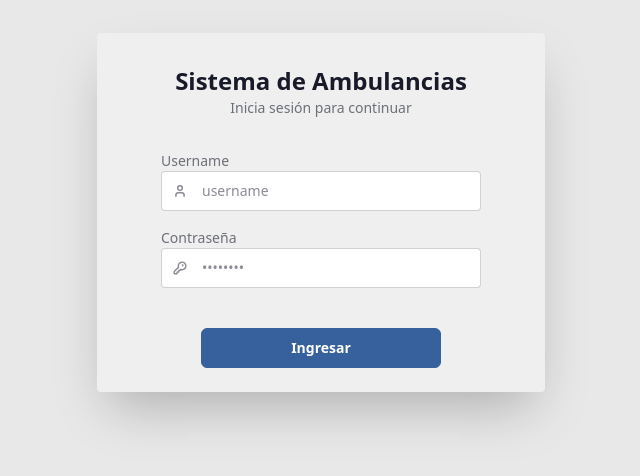
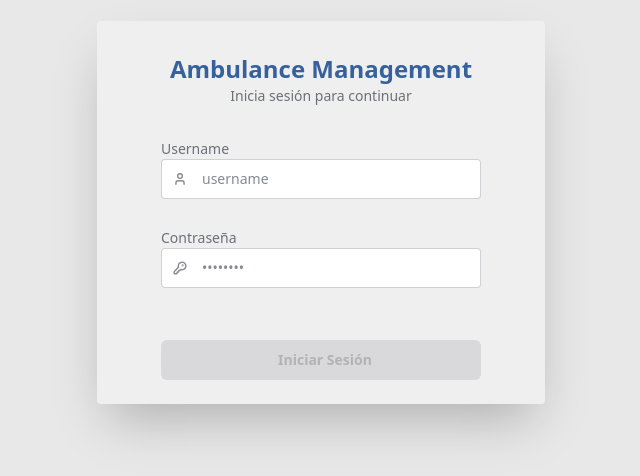
Before and after one commit to Calohu21/ambulance-management-front, an Angular app: page / in a window 1280 px wide. Shown: the part 188-664 px from the top of the page, without its empty margins (319-959 px from the left). Built offline with nearby package versions, Linux system fonts and the light colour scheme.

Commit message:
feat(styles): add styles and tooltip error to login form

```diff
--- a/src/app/features/auth/pages/login-page/login-page.html
+++ b/src/app/features/auth/pages/login-page/login-page.html
@@ -6,13 +6,13 @@
         <div class="text-4xl mb-2">
           <i class="fas fa-ambulance text-primary"></i>
         </div>
-        <h1 class="text-2xl font-bold">Sistema de Ambulancias</h1>
+        <h1 class="text-2xl font-bold text-primary">Ambulance Management</h1>
         <p class="text-base-content/60">Inicia sesión para continuar</p>
       </div>
 
       <!-- Formulario -->
       <form [formGroup]="loginForm" (ngSubmit)="onSubmit()" class="flex flex-col items-center">
-        <!-- Email -->
+        <!-- Username -->
         <app-form-field label="Username" [required]="true" [error]="getFieldError('username')">
           <div class="relative w-80">
             <div class="absolute left-3 top-0 h-full flex items-center pointer-events-none z-10">
@@ -85,21 +85,34 @@
           </div>
         </app-form-field>
 
-        <!-- Botón submit -->
-        <div class="mt-6">
+        <!-- Contenedor del botón con altura fija -->
+        <div class="mt-6 relative w-80">
+          <!-- Mensaje de error con posición absoluta -->
           @if (isError()) {
             <div
               class="tooltip tooltip-open tooltip-error flex items-center"
-              data-tip="Usuario o contraseña no encontrado"
+              data-tip="Usuario o contraseña incorrectos"
             ></div>
           }
-          <button type="submit" class="btn btn-primary w-60">
-            Ingresar
-            <!--            [disabled]="loginForm.invalid || isLoading()"-->
 
+          <!-- Botón con loading overlay -->
+          <button
+            type="submit"
+            class="btn btn-primary w-full relative"
+            [disabled]="loginForm.invalid || isLoading()"
+          >
+            <!-- Contenido normal del botón -->
+            <span [class.opacity-0]="isLoading()">
+              <i class="fas fa-sign-in-alt mr-2"></i>
+              Iniciar Sesión
+            </span>
+
+            <!-- Loading overlay (posición absoluta) -->
             @if (isLoading()) {
-              <span class="loading loading-spinner"></span>
-              {{ isLoading() ? 'Iniciando...' : 'Iniciar Sesión' }}
+              <div class="absolute inset-0 flex items-center justify-center">
+                <span class="loading loading-spinner loading-md"></span>
+                <span class="ml-2">Iniciando...</span>
+              </div>
             }
           </button>
         </div>
--- a/src/app/features/auth/pages/login-page/login-page.ts
+++ b/src/app/features/auth/pages/login-page/login-page.ts
@@ -1,4 +1,4 @@
-import { Component, DestroyRef, inject, input, signal } from '@angular/core';
+import { Component, DestroyRef, inject, signal } from '@angular/core';
 import { CommonModule } from '@angular/common';
 import { AuthService } from '@core/services/auth.service';
 import { FormBuilder, FormGroup, ReactiveFormsModule, Validators } from '@angular/forms';
@@ -75,6 +75,10 @@ export class LoginPage {
           timer(3000)
             .pipe(takeUntilDestroyed(this.destroyRef))
             .subscribe(() => this.isError.set(false));
+          this.loginForm.reset({
+            username: '',
+            password: '',
+          });
         },
         complete: () => {
           this.isLoading.set(false);
--- a/src/app/shared/components/form-field/form-field.component/form-field.component.html
+++ b/src/app/shared/components/form-field/form-field.component/form-field.component.html
@@ -1,5 +1,4 @@
 <div class="form-control w-full mb-4">
-  <!-- Label -->
   <label class="label">
     <span class="label-text">
       {{ label() }}
@@ -9,18 +8,19 @@
     </span>
   </label>
 
-  <!-- Input proyectado con clase condicional para padding -->
   <ng-content></ng-content>
-  <!-- Mensaje de error -->
-  @if (error()) {
-    <label class="label">
-      <span class="label-text-alt text-error">
-        <i class="fas fa-exclamation-circle mr-1"></i>
-        {{ error() }}
-      </span>
-    </label>
-  }
-  <!-- Hint opcional -->
+
+  <div class="h-3">
+    @if (error()) {
+      <div class="label py-0 animate-fade-in">
+        <span class="label-text-alt text-error text-sm flex items-center">
+          <i class="fas fa-exclamation-circle mr-1"></i>
+          {{ error() }}
+        </span>
+      </div>
+    }
+  </div>
+
   @if (hint() && !error()) {
     <label class="label">
       <span class="label-text-alt text-base-content/60">
--- a/src/styles.css
+++ b/src/styles.css
@@ -10,3 +10,8 @@
 :root {
   --color-primary: #37619c;
 }
+
+::placeholder {
+  color: #848993;
+  opacity: 1;
+}
```
